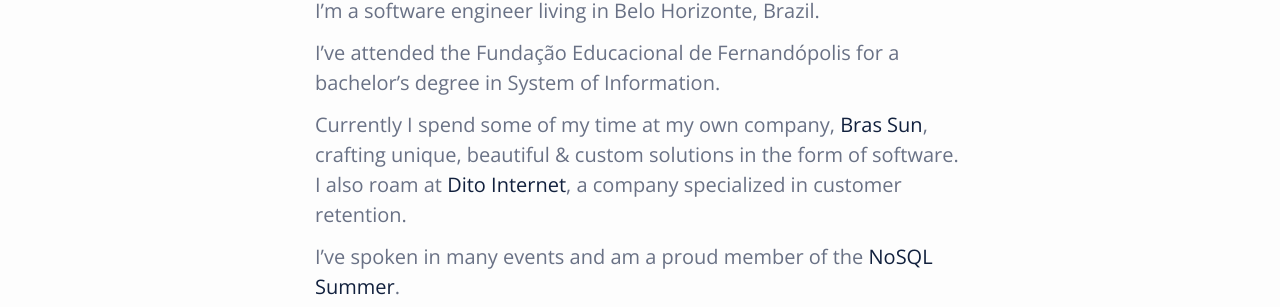
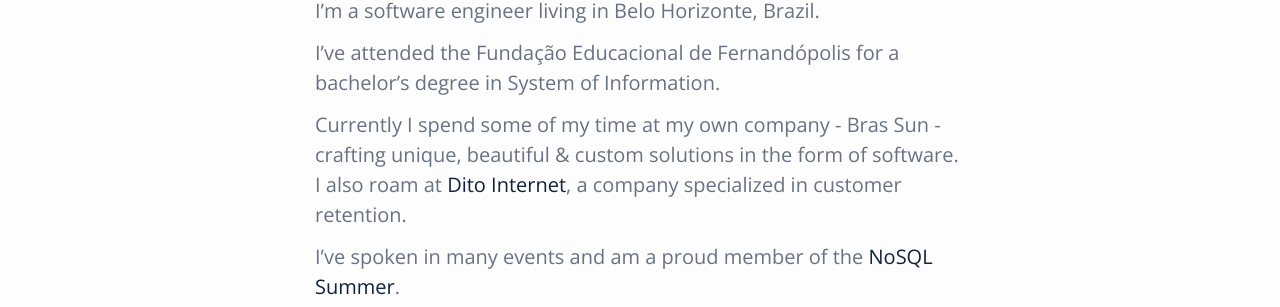
Before and after one commit to shamanime/shamanime.github.io, a Jekyll site: the page built from about.md, in a window 1280 px wide. Shown: the part 227-534 px from the top of the page. Built offline with Jekyll 4.4.1, drawn with Linux system fonts in a browser that asks for light colours; part of the change alters nothing that is shown.

Commit message:
Removes Bras Sun link

```diff
--- a/about.md
+++ b/about.md
@@ -8,7 +8,7 @@ My name is Jefferson Queiroz Venerando, also known as shamanime. I'm a software
 
 I've attended the Fundação Educacional de Fernandópolis for a bachelor's degree in System of Information.
 
-Currently I spend some of my time at my own company, [Bras Sun][bs], crafting unique, beautiful & custom solutions in the form of software. I also roam at [Dito Internet][dito], a company specialized in customer retention.
+Currently I spend some of my time at my own company - Bras Sun - crafting unique, beautiful & custom solutions in the form of software. I also roam at [Dito Internet][dito], a company specialized in customer retention.
 
 I've spoken in many events and am a proud member of the [NoSQL Summer][nsummer].
 
@@ -17,6 +17,5 @@ In my day-to-day life, I work with Ruby on Rails, MongoDB and PostgreSQL, but I
 
 And last but not least, I have a lovely wife - Taisa.
 
-[bs]: http://brassun.com.br "Bras Sun"
-[dito]: http://dito.com.br "Dito Internet"
-[nsummer]: http://nosqlsummer.org/city/fernandopolis "NoSQL Summer"
+[dito]: http://dito.com.br "Dito Internet" target="_blank"
+[nsummer]: http://nosqlsummer.org/city/fernandopolis "NoSQL Summer" target="_blank"
```
